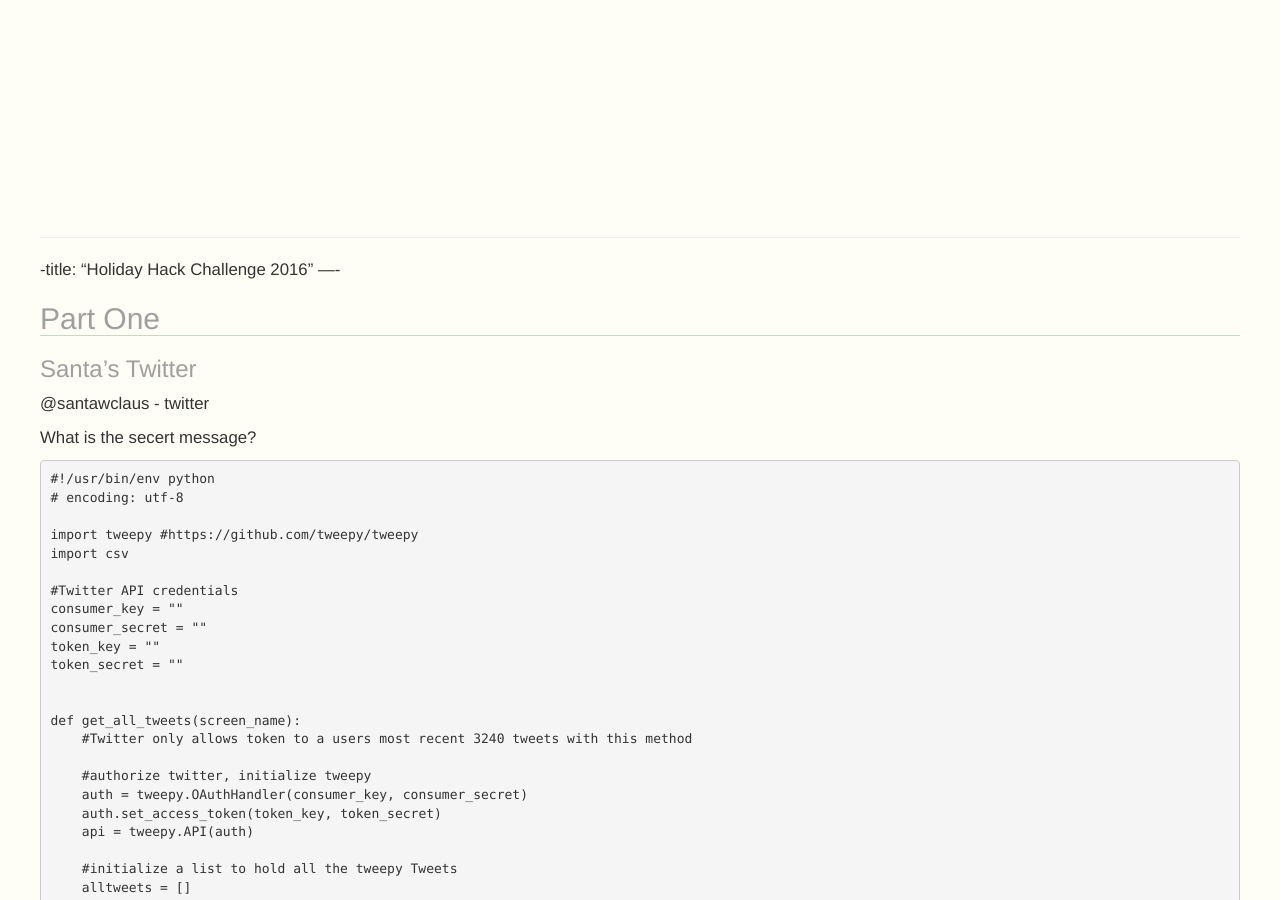
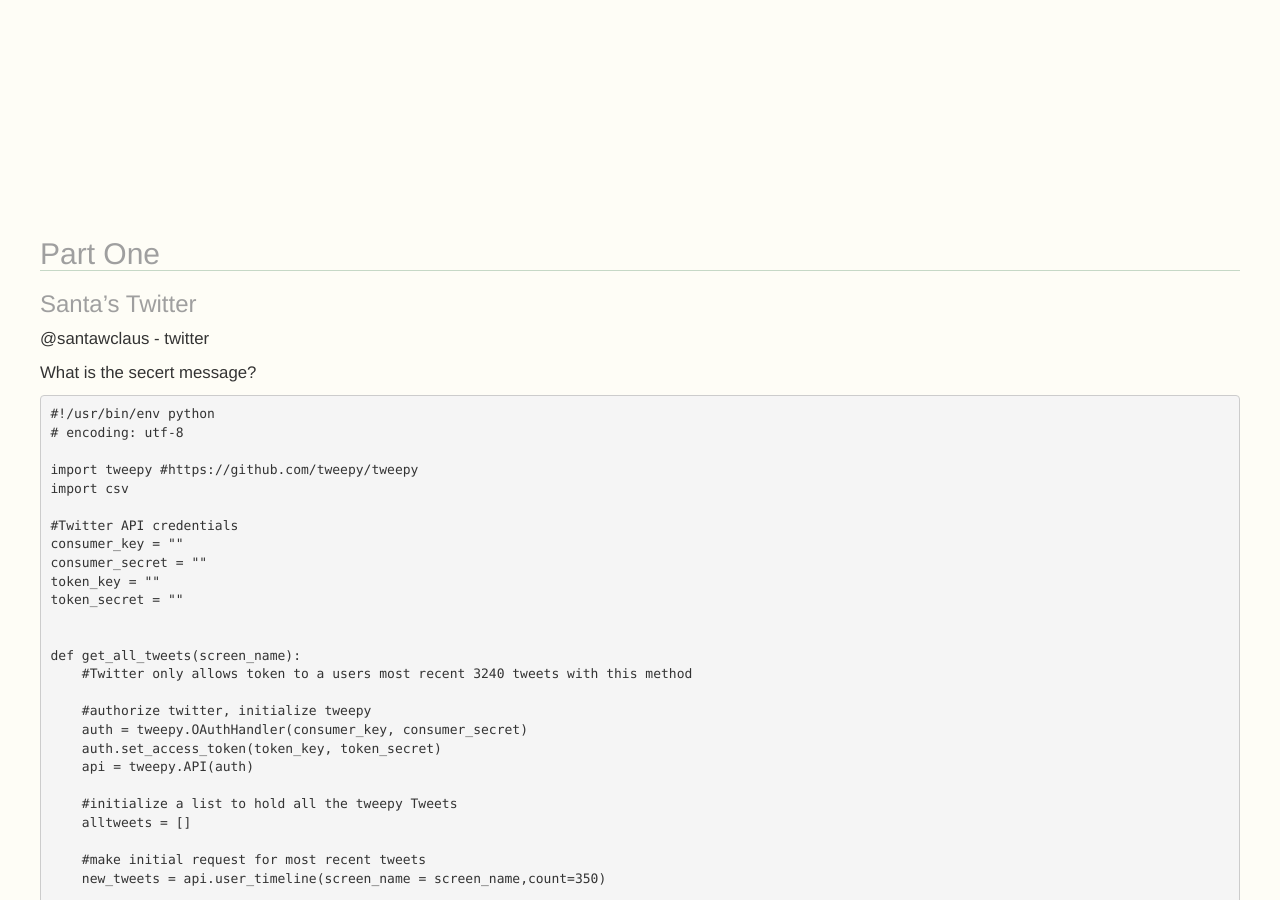
Before and after one commit to GerhardOfRivia/GerhardOfRivia.github.io, a Jekyll site: the page built from _posts/2017-1-1-Holiday-Hack-Challenge.md, in a window 1280 px wide and 900 px high, scrolled down 679 px. Built offline with Jekyll 4.4.1, drawn with Linux system fonts in a browser that asks for light colours; nearby versions of some CDN libraries.

Commit message:
Blog Clean up

```diff
--- a/_posts/2017-1-1-Holiday-Hack-Challenge.md
+++ b/_posts/2017-1-1-Holiday-Hack-Challenge.md
@@ -1,7 +1,3 @@
-----
--title: "Holiday Hack Challenge 2016"
-----
-
 ## Part One
 
 ### Santa's Twitter
```
Also changed, not shown: _posts/2016-12-14-Educational-Videos.md (+0 -3 lines).
